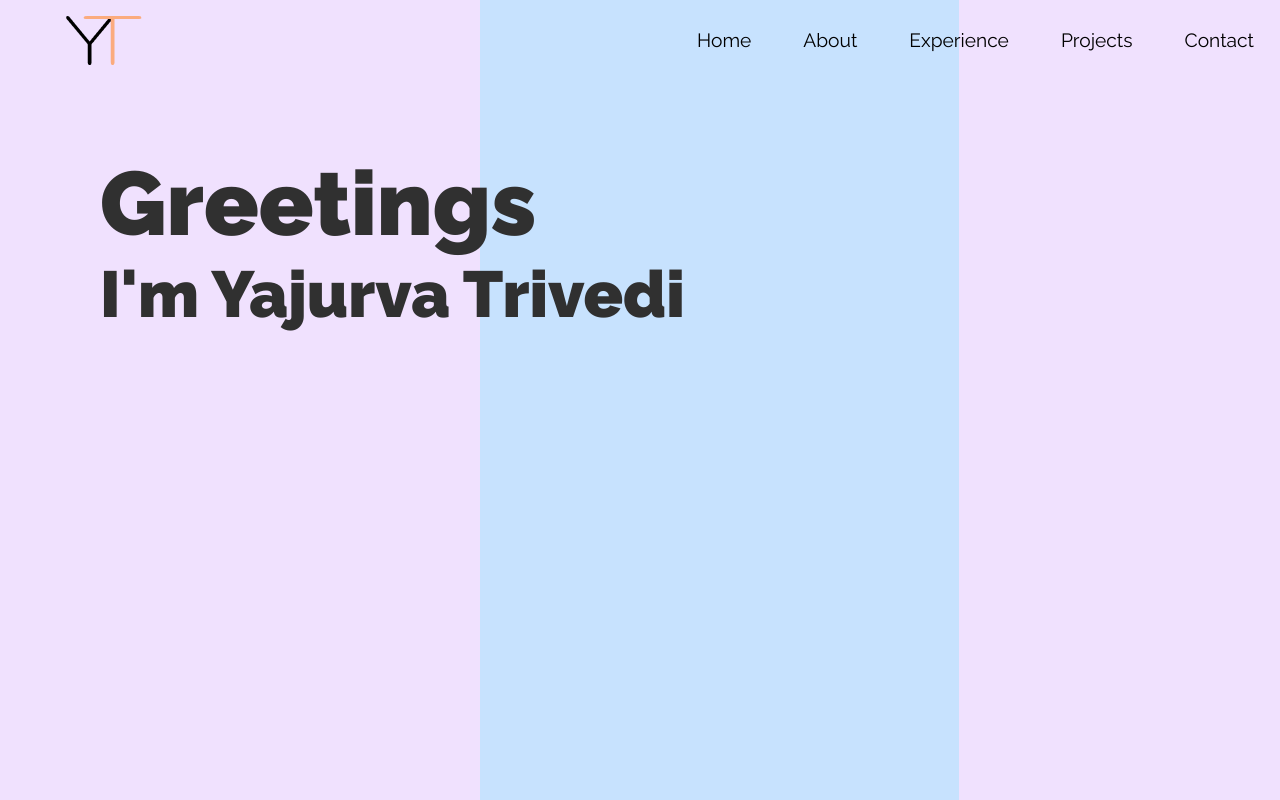
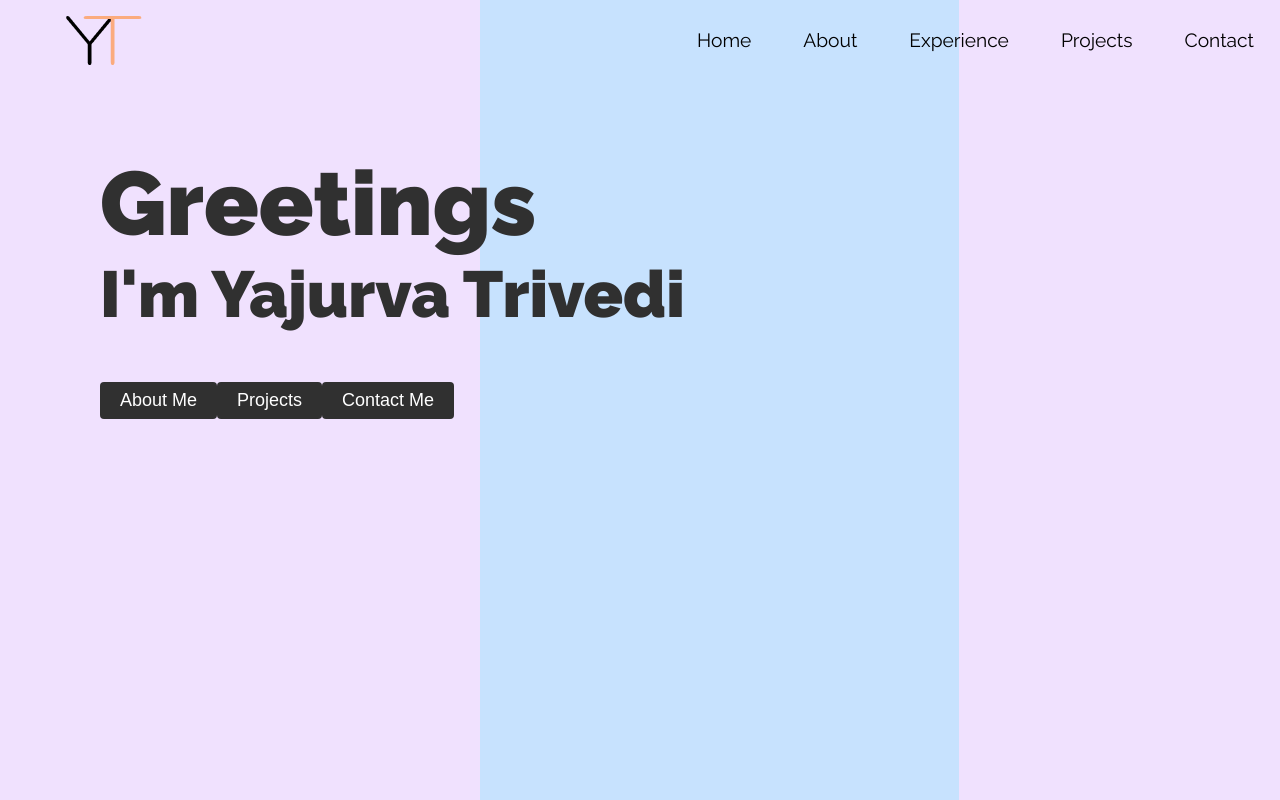
Before and after one commit to yaj-23/personal-site, a React (Create React App) app: page / in a window 1280 px wide. Built offline with nearby package versions, Linux system fonts and the light colour scheme.

Commit message:
added Button Componenet

```diff
--- /dev/null
+++ b/src/components/Button.css
@@ -0,0 +1,63 @@
+.btn {
+  padding: 8px 20px;
+  border-radius: 4px;
+  outline: none;
+  border: none;
+  cursor: pointer;
+  white-space: nowrap;
+}
+
+.btn-primary {
+  background-color: white;
+  color: #303030;
+  border: 1px solid white;
+}
+
+.btn-secondary {
+  background-color: transparent;
+  color: white;
+  padding: 8px 20px;
+  border: 1px solid white;
+  transition: all 0.3s ease-out;
+}
+
+.btn-medium {
+  padding: 8px 20px;
+  font-size: 18px;
+}
+
+.btn-large {
+  padding: 12px 26px;
+  font-size: 20px;
+}
+
+.btn-mobile {
+  text-align: center;
+  border-radius: 4px;
+  width: 80%;
+  font-size: 24px;
+  color: white;
+  padding: 14px 20px;
+  background-color: transparent;
+  border: 1px solid white;
+  transition: all 0.3s ease-out;
+}
+
+.btn-large:hover,
+.btn-medium:hover,
+.btn-medium:hover {
+  color: #303030;
+  background-color: salmon;
+  transition: all 0.3s ease-out;
+}
+
+.primary {
+  background-color: #303030;
+  color: white;
+  border: none;
+}
+.primary:hover {
+  background-color: salmon;
+  color: #303030;
+  border: none;
+}
--- /dev/null
+++ b/src/components/Button.js
@@ -0,0 +1,30 @@
+import React from 'react';
+import './Button.css'
+
+
+const STYLES = ['btn-primary', 'btn-secondary']
+const SIZES = ['btn-medium' , 'btn-large' , 'btn-mobile']
+const COLOR = ['primary', 'secondary']
+
+export const Button = ( {
+    children,
+    type,
+    onClick,
+    buttonStyle,
+    buttonSize,
+    buttonColor
+} ) => {
+
+    const checkButtonStyle =STYLES.includes = {buttonStyle} ? buttonStyle : STYLES[0]
+    const checkButtonSize =SIZES.includes = {buttonSize} ? buttonSize : SIZES[0]
+    const checkButtonColor =COLOR.includes = {buttonColor} ? buttonColor : COLOR[0]
+
+    return(
+        <button className={`btn ${checkButtonStyle}
+        ${checkButtonSize}
+        ${checkButtonColor}`} onClick={onClick} type={type}>
+
+            {children}
+        </button>
+    )
+}
--- a/src/components/navbar/Navbar.css
+++ b/src/components/navbar/Navbar.css
@@ -77,15 +77,18 @@
 }
 
 @media screen and (max-width: 960px) {
+  .navbar {
+    background-color: white;
+  }
   .nav-menu {
     display: flex;
     flex-direction: column;
     width: 100%;
-    height: 90vh;
+    height: 100vh;
     position: absolute;
     top: 80px;
     left: -100%;
-    opacity: 1;
+    z-index: 100;
     transition: all 0.5s ease;
   }
 
@@ -102,6 +105,7 @@
     padding: 2rem;
     width: 100%;
     display: table;
+    color: white;
   }
 
   .nav-links:hover {
@@ -115,6 +119,7 @@
   }
 
   .nav-item {
+    background-color: #303030;
     width: 100%;
   }
 
--- a/src/components/pages/Hero.css
+++ b/src/components/pages/Hero.css
@@ -23,6 +23,13 @@
   font-family: "Raleway", sans-serif;
   font-weight: 600;
   margin-left: 100px;
+}
+
+.buttons {
+  display: flex;
+  flex-direction: row;
+  margin-left: 100px;
+  margin-top: 50px;
 }
 
 @media screen and (max-width: 960px) {
--- a/src/components/pages/Hero.js
+++ b/src/components/pages/Hero.js
@@ -1,5 +1,6 @@
 import React from 'react';
 import './Hero.css';
+import {Button} from '../Button.js';
 
 function Hero() {
     return (
@@ -7,6 +8,27 @@ function Hero() {
             <div className='hero-container'>
                 <h1 className="greetings">Greetings</h1>
                 <p className="name">I'm Yajurva Trivedi</p>
+
+                <div className='buttons'>
+                    <div className='button-one'>
+                        <Button buttonStyle='btn-primary' buttonColor='primary' buttonSize='btn-medium'>
+                            About Me
+                        </Button>
+                    </div>
+
+                    <div className='button-two'>
+                        <Button buttonStyle='btn-primary' buttonColor='primary' buttonSize='btn-medium'>
+                            Projects
+                        </Button>
+                    </div>
+
+                    <div className='button-three'>
+                        <Button buttonStyle='btn-primary' buttonColor='primary' buttonSize='btn-medium'>
+                            Contact Me
+                        </Button>
+                    </div>
+                </div>
+
             </div>
         </>
     )
```
Also changed, not shown: 1 other file (tests, documents, lock files or other folders).
